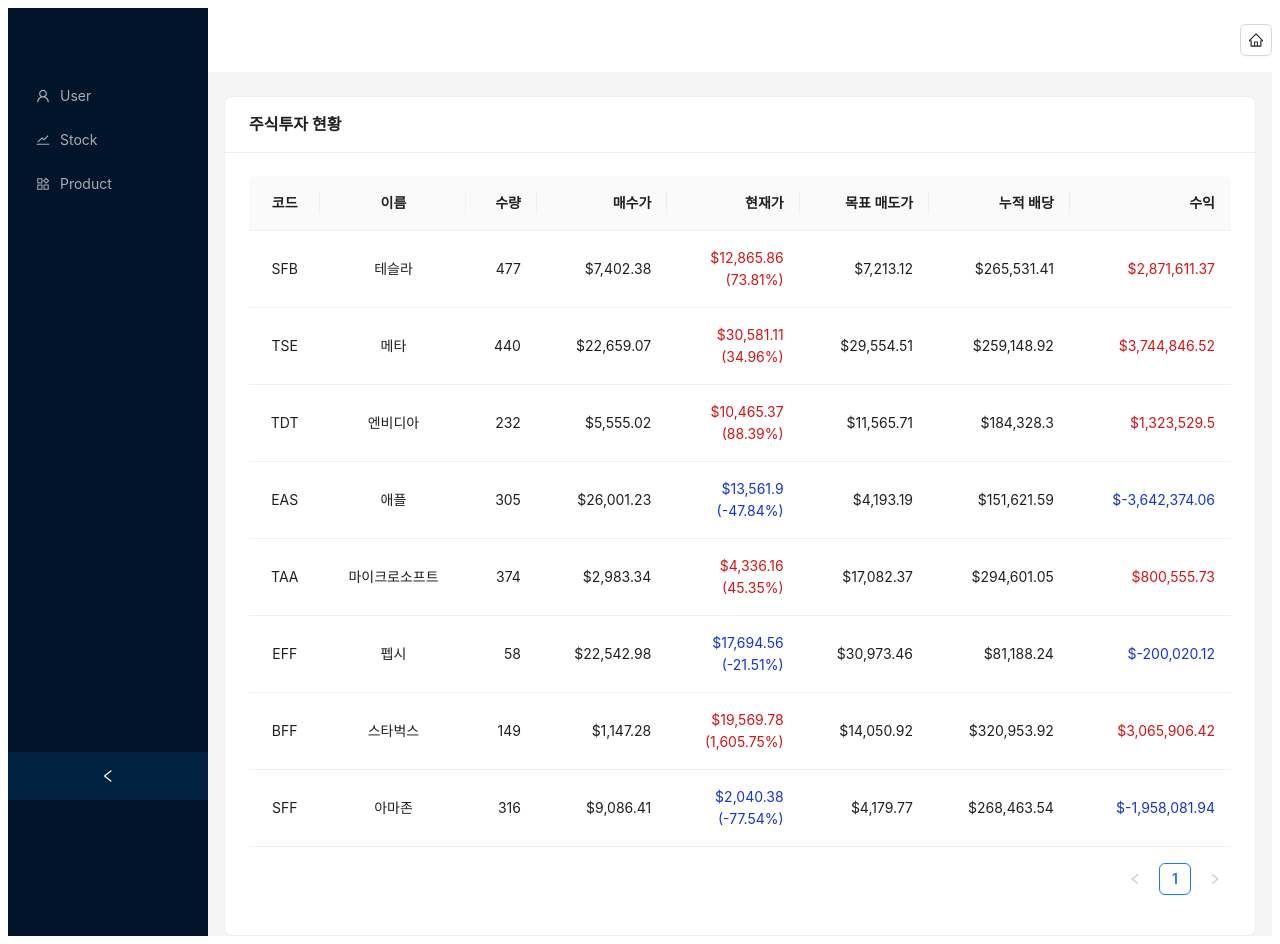
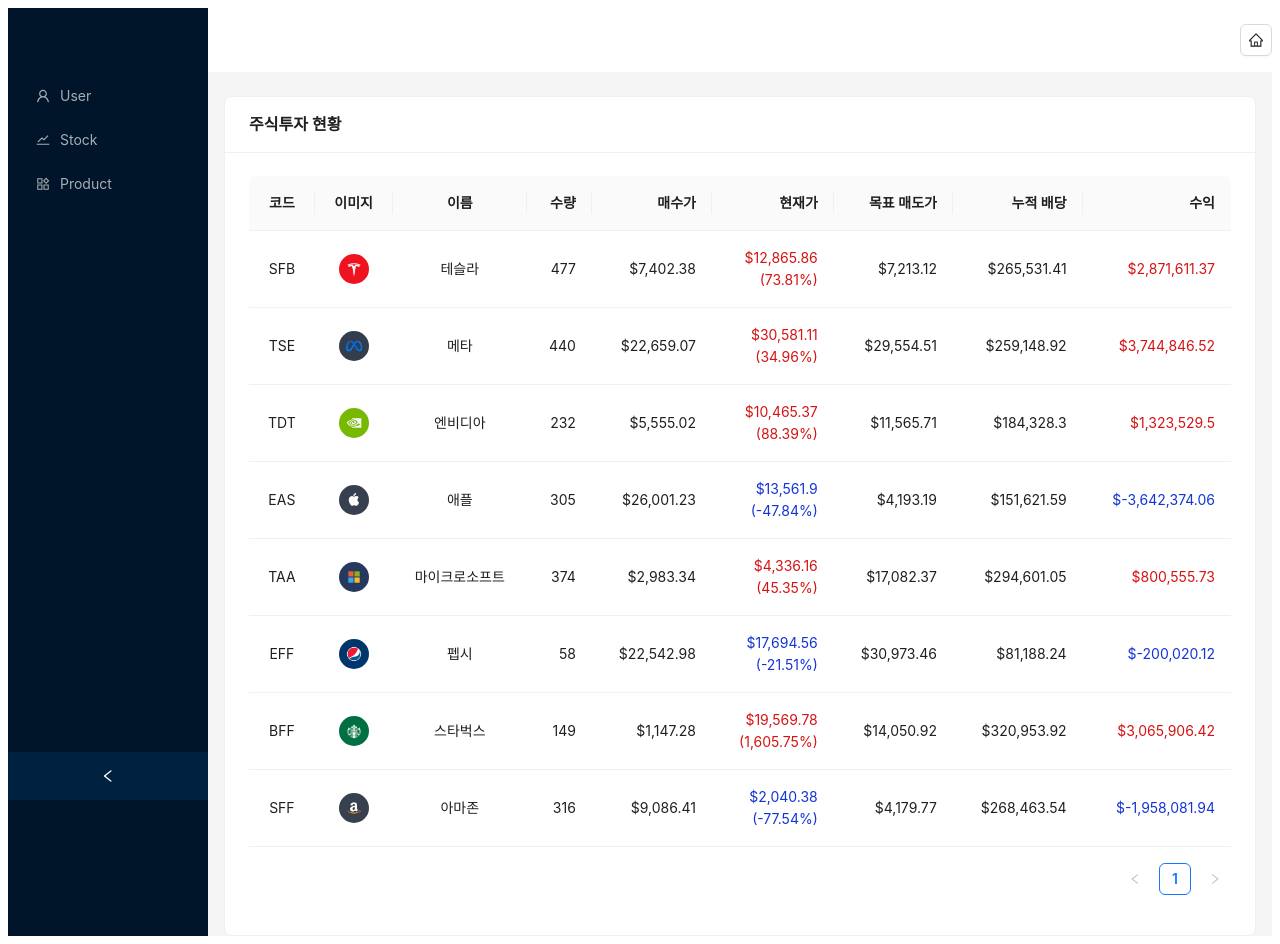
Before and after one commit to cyanosj128/seungjoo-web, a Next.js app: page /ant/stocks in a window 1280 px wide. Built offline with nearby package versions, Linux system fonts and the light colour scheme.

Commit message:
include image for stocks

```diff
--- a/app/(ant)/ant/stocks/page.tsx
+++ b/app/(ant)/ant/stocks/page.tsx
@@ -1,7 +1,7 @@
 'use client';
 
 import { useState, useEffect } from 'react';
-import { Card, Table } from 'antd';
+import { Card, Table, Avatar } from 'antd';
 import { AntMock } from '@/mocks/ant';
 import { ColumnType } from 'antd/es/table';
 import { Stock, StockTableRow } from '@/models/Stock';
@@ -12,6 +12,12 @@
     title: '코드',
     align: 'center',
     render: (_, r) => r.ticker,
+  },
+  {
+    key: 'image',
+    title: '이미지',
+    align: 'center',
+    render: (_, r) => <Avatar src={r.imageUrl} alt={r.ticker} />,
   },
   {
     key: 'nameKor',
--- a/mocks/ant.ts
+++ b/mocks/ant.ts
@@ -2,26 +2,29 @@
 import { CommonMock } from './common';
 import Big from 'big.js';
 
-const stockNames = [
-  { name: 'tesla', nameKor: '테슬라' },
-  { name: 'meta', nameKor: '메타' },
-  { name: 'nvdia', nameKor: '엔비디아' },
-  { name: 'apple', nameKor: '애플' },
-  { name: 'microsoft', nameKor: '마이크로소프트' },
-  { name: 'pepsi', nameKor: '펩시' },
-  { name: 'starbucks', nameKor: '스타벅스' },
-  { name: 'amazon', nameKor: '아마존' },
+const sampleStocks = [
+  { name: 'tesla', nameKor: '테슬라', imageUrl: '/stocks/tesla.png' },
+  { name: 'meta', nameKor: '메타', imageUrl: '/stocks/meta.png' },
+  { name: 'nvdia', nameKor: '엔비디아', imageUrl: '/stocks/nvdia.png' },
+  { name: 'apple', nameKor: '애플', imageUrl: '/stocks/apple.png' },
+  {
+    name: 'microsoft',
+    nameKor: '마이크로소프트',
+    imageUrl: '/stocks/microsoft.png',
+  },
+  { name: 'pepsi', nameKor: '펩시', imageUrl: '/stocks/pepsi.png' },
+  { name: 'starbucks', nameKor: '스타벅스', imageUrl: '/stocks/starbucks.png' },
+  { name: 'amazon', nameKor: '아마존', imageUrl: '/stocks/amazon.png' },
 ];
 
 const nowMilliseconds = new Date().getTime();
 
 export const AntMock = {
   generateStocks(): Stock[] {
-    return stockNames.map((stockName) => {
+    return sampleStocks.map((sampleStock) => {
       const dividendsCount = CommonMock.generateNumber(20);
-      const dividends = new Array(dividendsCount)
-        .fill(0)
-        .map(
+      const dividends = Array.from(
+        { length: dividendsCount },
         () =>
           new Dividend(
             nowMilliseconds - CommonMock.generateNumber(1000000),
@@ -30,13 +33,14 @@
       );
       return new Stock(
         this.generateTicker(),
-        stockName.nameKor,
-        stockName.name,
+        sampleStock.nameKor,
+        sampleStock.name,
         this.generateStockDollarPrice(),
         this.generateStockDollarPrice(),
         new Big(CommonMock.generateNumber(624)),
         this.generateStockDollarPrice(),
-        dividends
+        dividends,
+        sampleStock.imageUrl
       );
     });
   },
--- a/models/Stock.tsx
+++ b/models/Stock.tsx
@@ -13,6 +13,7 @@
   quote: JSX.Element; // 시세
   dividendSum: string;
   profit: JSX.Element;
+  imageUrl: string;
 }
 
 export class Stock {
@@ -24,7 +25,8 @@
     readonly targetAsk: Big, // 매도가
     readonly amount: Big,
     readonly quote: Big, // 시세
-    readonly dividends: Dividend[]
+    readonly dividends: Dividend[],
+    readonly imageUrl: string
   ) {}
 
   toTableFormat(): StockTableRow {
@@ -39,6 +41,7 @@
       dividendSum: `$${Format.bigNumber(bigDividendSum)}`,
       quote: this.getQuoteRow(),
       profit: this.getProfitRow(),
+      imageUrl: this.imageUrl,
     };
   }
 
```
Lines whose indentation alone changed are shown as unchanged.
